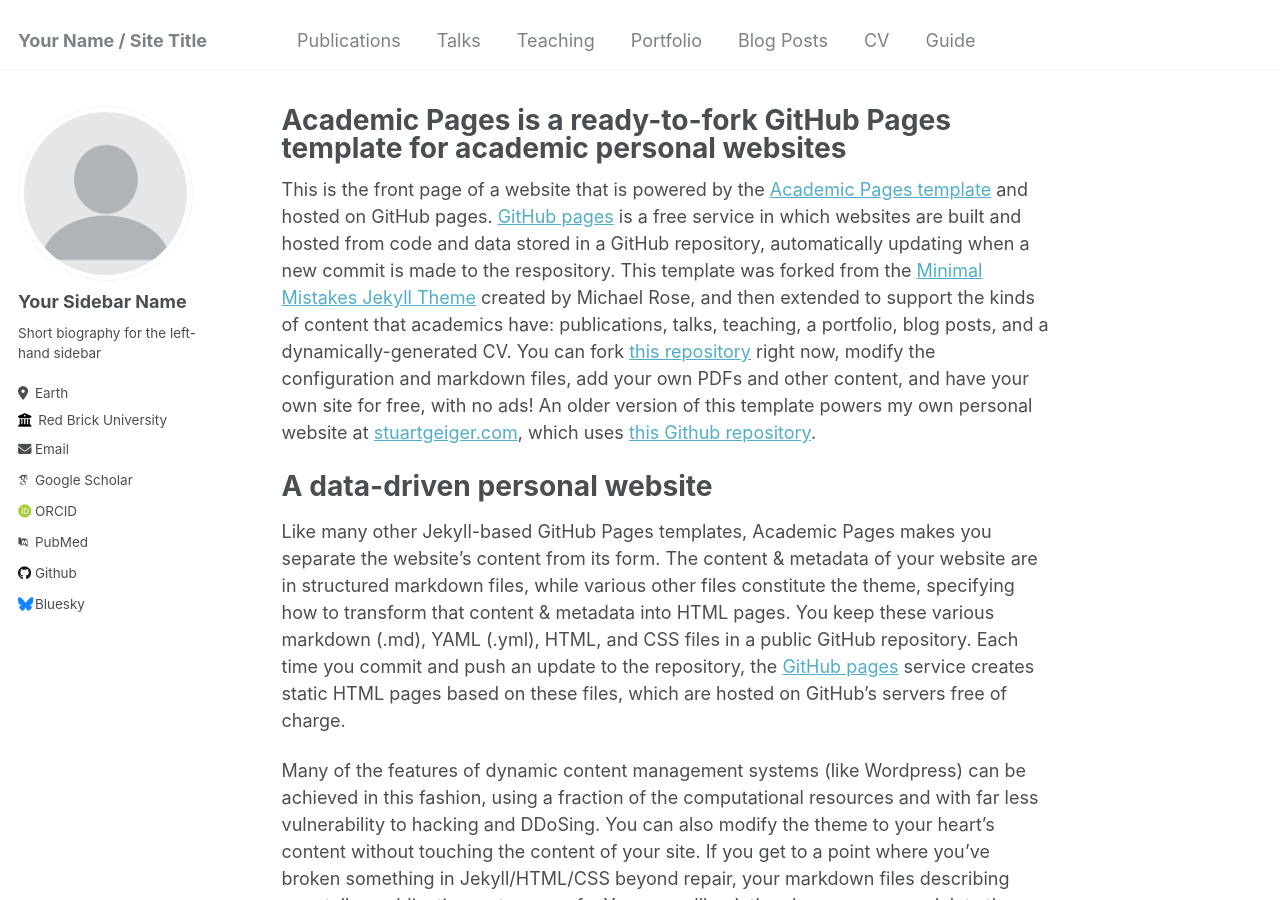
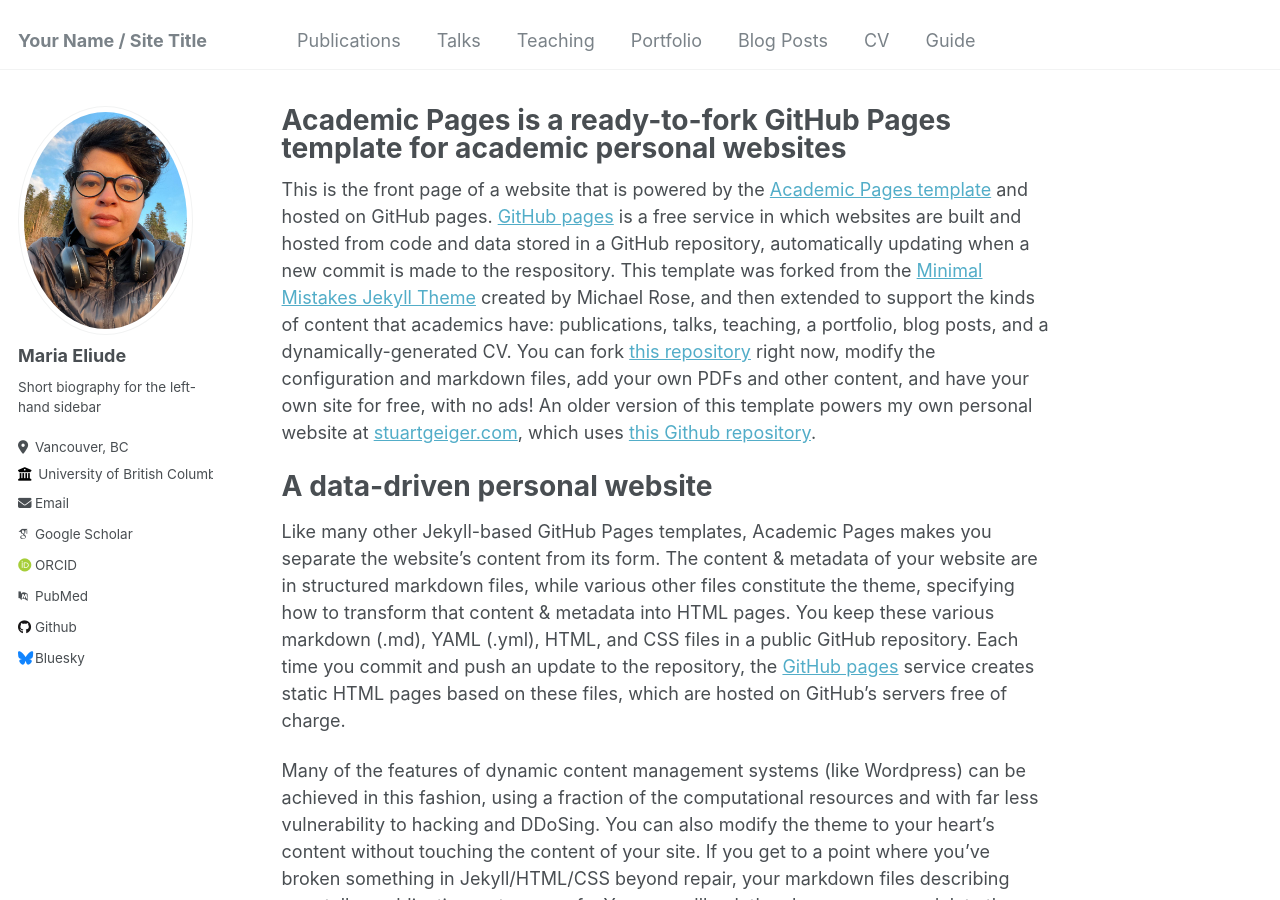
Before and after one commit to meliude/meliude.github.io, a Jekyll site: the page built from _pages/about.md, in a window 1280 px wide and 900 px high. Built offline with Jekyll 4.4.1, drawn with Linux system fonts in a browser that asks for light colours; some web fonts are replaced.

Commit message:
Update _config.yml

```diff
--- a/_config.yml
+++ b/_config.yml
@@ -21,14 +21,14 @@ repository               : "academicpages/academicpages.github.io"
 #               Additional customization can be done by editing /_includes/author-profile.html
 author:
   # Biographic information
-  avatar           : "profile.png"
-  name             : "Your Sidebar Name"
+  avatar           : "photo.jpeg"
+  name             : "Maria Eliude"
   pronouns         : # example: "she/her"
   bio              : "Short biography for the left-hand sidebar"
-  location         : "Earth"
-  employer         : "Red Brick University"
+  location         : "Vancouver, BC"
+  employer         : "University of British Columbia"
   uri              : # URL
-  email            : "none@example.org"
+  email            : "meliudde@student.ubc.ca"
 
   # Academic websites
   arxiv            : # URL - Update with the correct link to your profile
```
